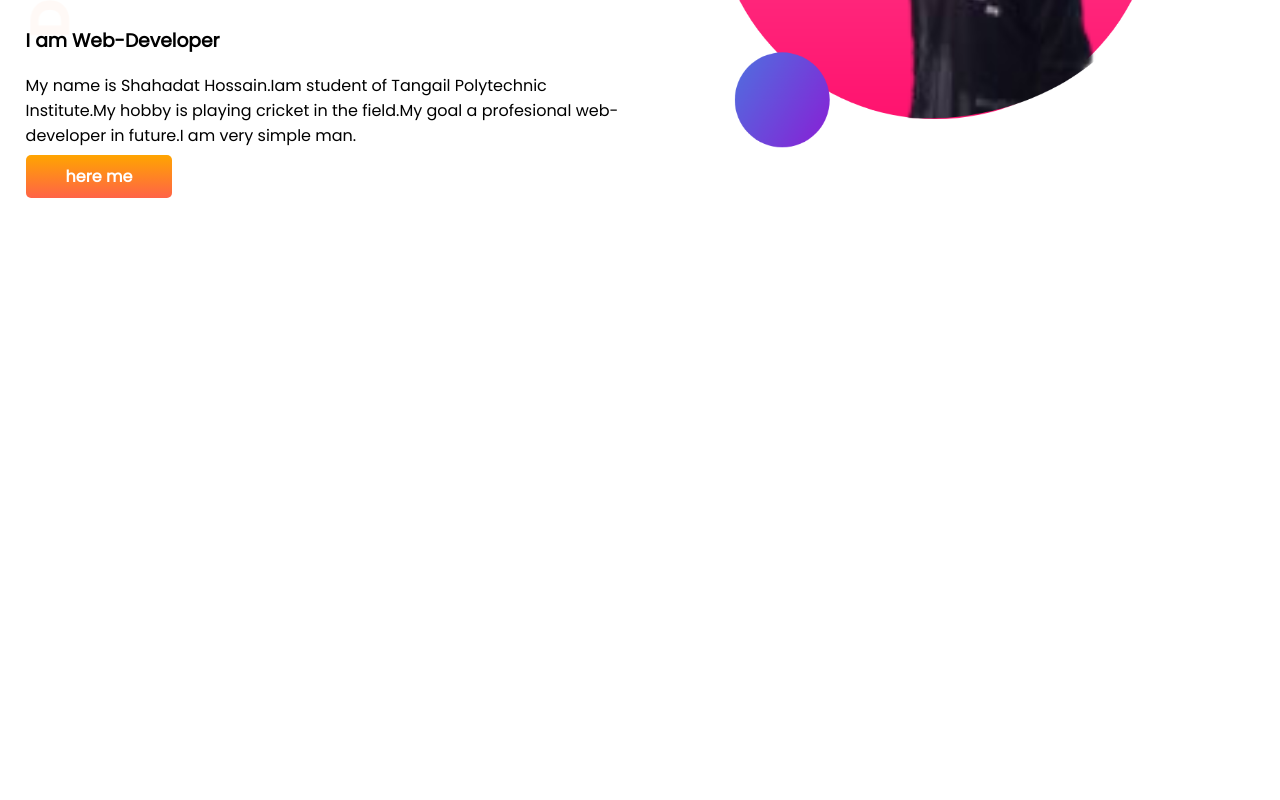
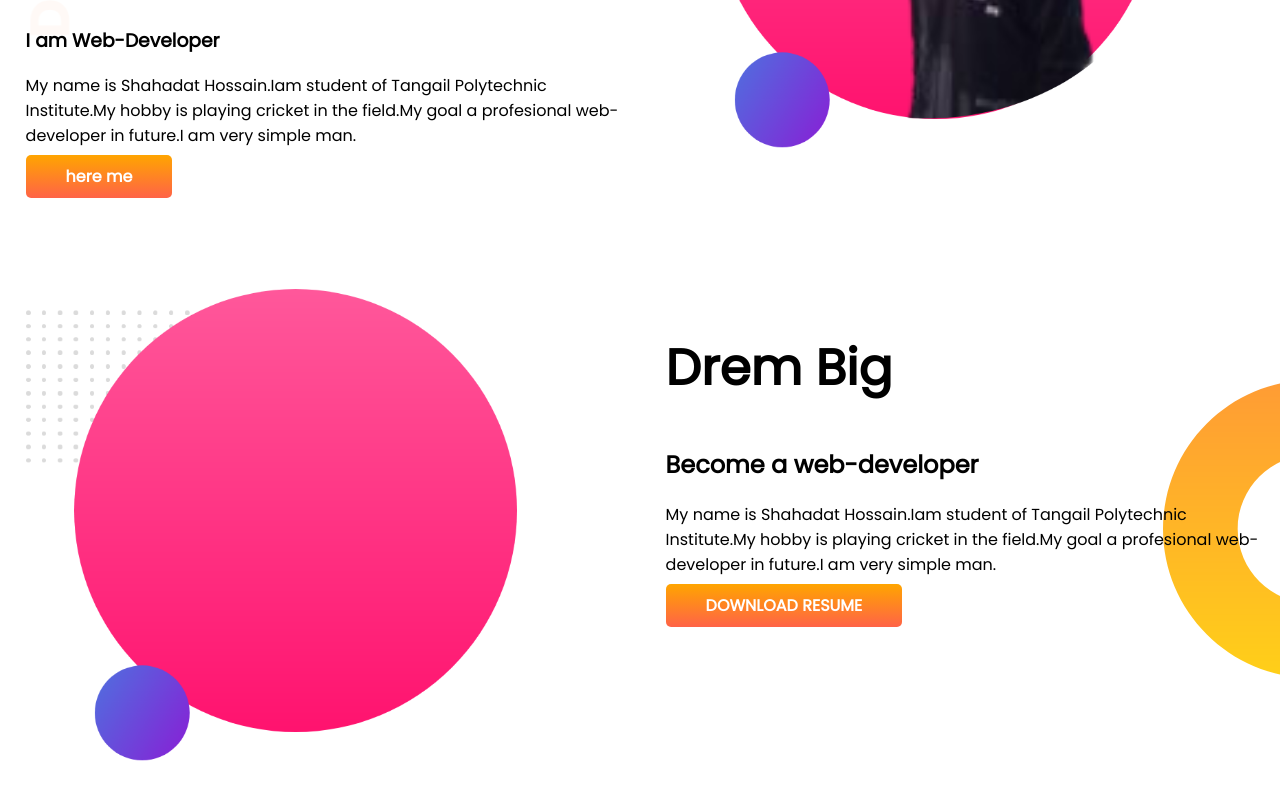
Before and after one commit to parthohossain601/developer-portfolio, a plain HTML site: page index.html in a window 1280 px wide. Shown: the part 324-1124 px from the top of the page. Before the commit the page ends 800 px from the top, so only its background shows below. Drawn offline with Linux system fonts and the light colour scheme.

Commit message:
drem added

```diff
--- a/index.html
+++ b/index.html
@@ -29,6 +29,22 @@
             <img src="images/Shahadat-Hossain-bg2.png" alt="">
         </div>
     </section>
+
+
+    <section class="drem-big">
+        <div class="half-width">
+            <img src="images/my-bg2.png" alt="">
+        </div>
+
+        <div class="half-width">
+            <h1>Drem Big</h1>
+            <h2>Become a web-developer</h2>
+            <p>My name is Shahadat Hossain.Iam student of Tangail Polytechnic Institute.My hobby is playing cricket in
+                the
+                field.My goal a profesional web-developer in future.I am very simple man.</p>
+            <a class="link-button" target="_blank" href="">DOWNLOAD RESUME</a>
+        </div>
+    </section>
 </body>
 
 </html>
--- a/style.css
+++ b/style.css
@@ -10,6 +10,7 @@ h1{
 }
 section{
     display: flex;
+    margin-bottom: 100px;
 }
 .half-width{
     width: 50%;
@@ -30,3 +31,8 @@ section{
     background-image: url(images/top-banner.png);
     background-repeat: no-repeat;
 }
+.drem-big{
+    background-image: url(images/dream-bg.png);
+    background-repeat: no-repeat;
+    background-position: right;
+}
```
Also changed, not shown: 1 other file.
